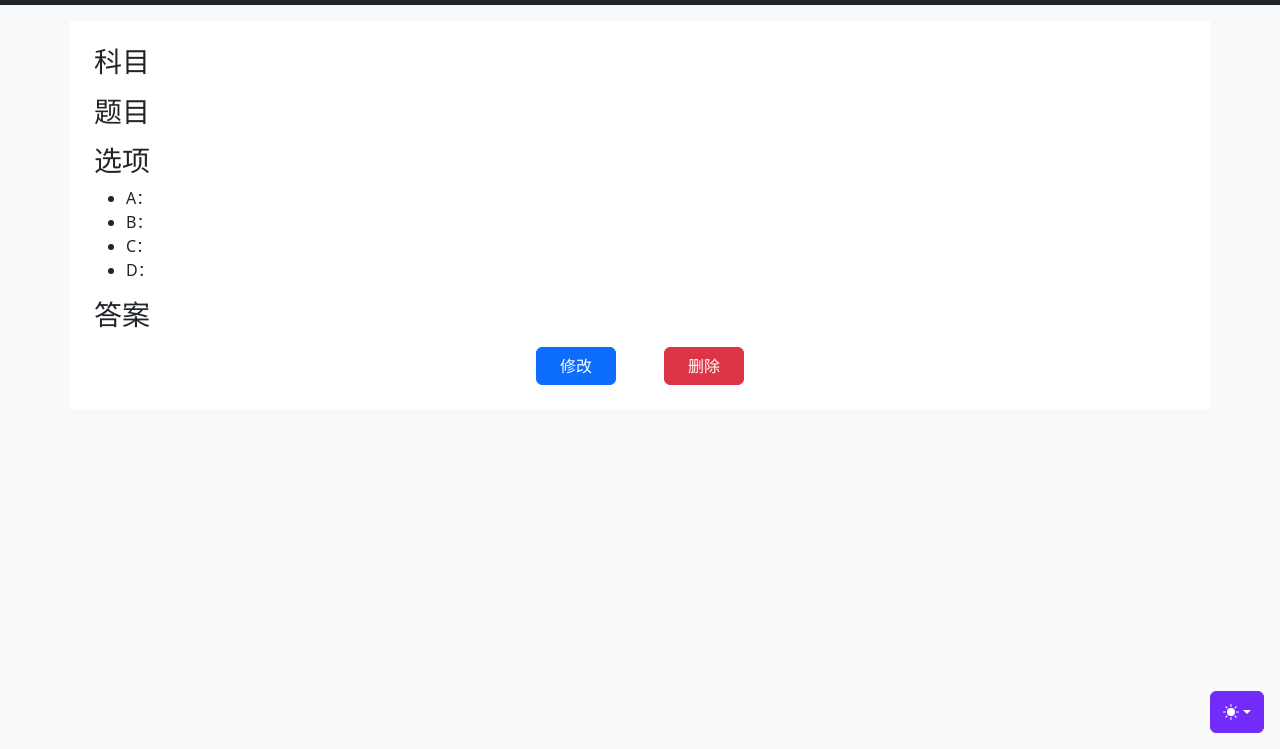
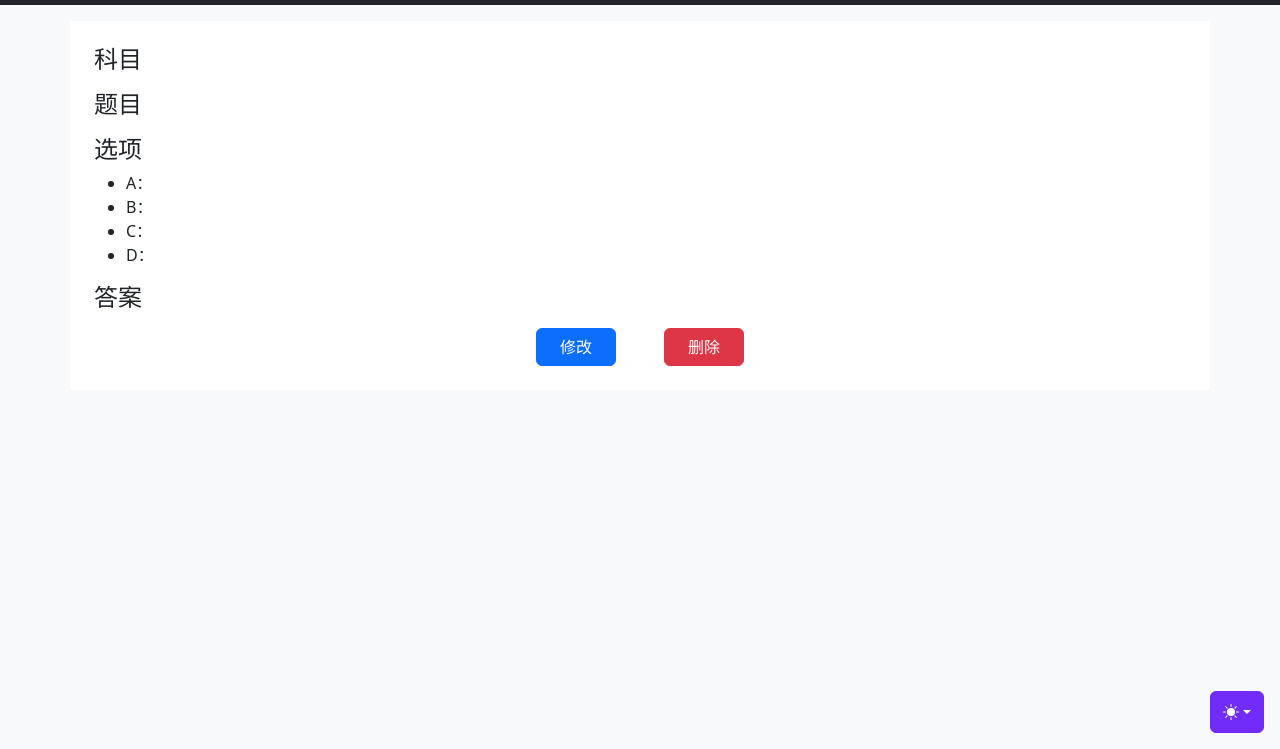
Before and after one commit to zx1316/xiaomeng-online-study-platform, a plain HTML site: page static/admin-preview.html in a window 1280 px wide. Shown: the part 51-800 px from the top of the page. Drawn offline with nearby package versions, Linux system fonts and the light colour scheme.

Commit message:
改个字号

```diff
--- a/static/admin-preview.html
+++ b/static/admin-preview.html
@@ -104,12 +104,12 @@
 
 <!--正文-->
 <div class="container p-4 bg-body">
-    <h3>科目</h3>
+    <h4>科目</h4>
     <p id="subject"></p>
-    <h3>题目</h3>
+    <h4>题目</h4>
     <p id="question"></p>
     <div id="selection">
-        <h3>选项</h3>
+        <h4>选项</h4>
         <ul>
             <li>A：<span id="selection-a"></span></li>
             <li>B：<span id="selection-b"></span></li>
@@ -117,7 +117,7 @@
             <li>D：<span id="selection-d"></span></li>
         </ul>
     </div>
-    <h3>答案</h3>
+    <h4>答案</h4>
     <ul id="answer"></ul>
     <div class="d-flex justify-content-center gap-5">
         <button id="update-btn" class="btn btn-primary" style="width: 5em">修改</button>
```
